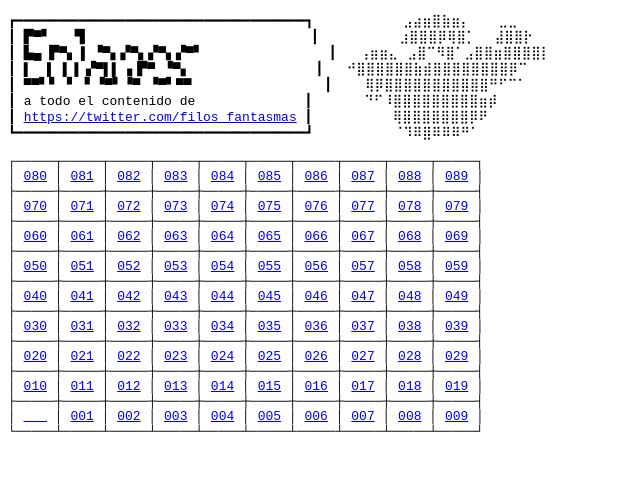
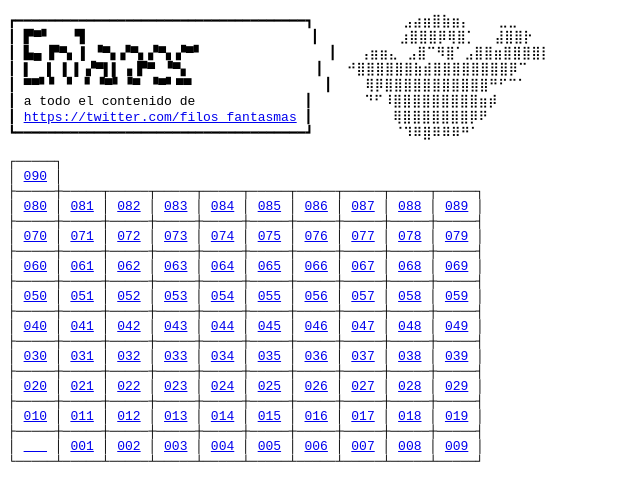
Before and after one commit to 1lgcsqd/1lgcsqd.github.io, a plain HTML site: page tw_fantasmas/index.html in a window 1280 px wide. Shown: the whole page, without its empty margins (0-640 px from the left). Drawn offline with Linux system fonts and the light colour scheme.

Commit message:
Index updated. Post 090

```diff
--- a/tw_fantasmas/index.html
+++ b/tw_fantasmas/index.html
@@ -44,7 +44,9 @@
 -->
 
 <pre>
-┌─────┬─────┬─────┬─────┬─────┬─────┬─────┬─────┬─────┬─────┐
+┌─────┐
+│ <a href="https://platform.twitter.com/embed/Tweet.html?id=1779626166560710689">090</a> │
+├─────┼─────┬─────┬─────┬─────┬─────┬─────┬─────┬─────┬─────┐
 │ <a href="https://platform.twitter.com/embed/Tweet.html?id=1770942632790769776">080</a> │ <a href="https://platform.twitter.com/embed/Tweet.html?id=1774557976986108121">081</a> │ <a href="https://platform.twitter.com/embed/Tweet.html?id=1774908135037100499">082</a> │ <a href="https://platform.twitter.com/embed/Tweet.html?id=1775268893151637706">083</a> │ <a href="https://platform.twitter.com/embed/Tweet.html?id=1775770586263744563">084</a> │ <a href="https://platform.twitter.com/embed/Tweet.html?id=1776345506513395988">085</a> │ <a href="https://platform.twitter.com/embed/Tweet.html?id=1777811112714457488">086</a> │ <a href="https://platform.twitter.com/embed/Tweet.html?id=1778192523074338972">087</a> │ <a href="https://platform.twitter.com/embed/Tweet.html?id=1778548209163350405">088</a> │ <a href="https://platform.twitter.com/embed/Tweet.html?id=1779272702160674958">089</a> │
 ├─────┼─────┼─────┼─────┼─────┼─────┼─────┼─────┼─────┼─────┤
 │ <a href="https://platform.twitter.com/embed/Tweet.html?id=1769113753486819366">070</a> │ <a href="https://platform.twitter.com/embed/Tweet.html?id=1769326011663958192">071</a> │ <a href="https://platform.twitter.com/embed/Tweet.html?id=1769482054884864192">072</a> │ <a href="https://platform.twitter.com/embed/Tweet.html?id=1769697418121994516">073</a> │ <a href="https://platform.twitter.com/embed/Tweet.html?id=1769768574812327963">074</a> │ <a href="https://platform.twitter.com/embed/Tweet.html?id=1769852271049740694">075</a> │ <a href="https://platform.twitter.com/embed/Tweet.html?id=1770053495321694364">076</a> │ <a href="https://platform.twitter.com/embed/Tweet.html?id=1770217741040968136">077</a> │ <a href="https://platform.twitter.com/embed/Tweet.html?id=1770560871699304683">078</a> │ <a href="https://platform.twitter.com/embed/Tweet.html?id=1770793309230727286">079</a> │
```
Also changed, not shown: 2 other files.
